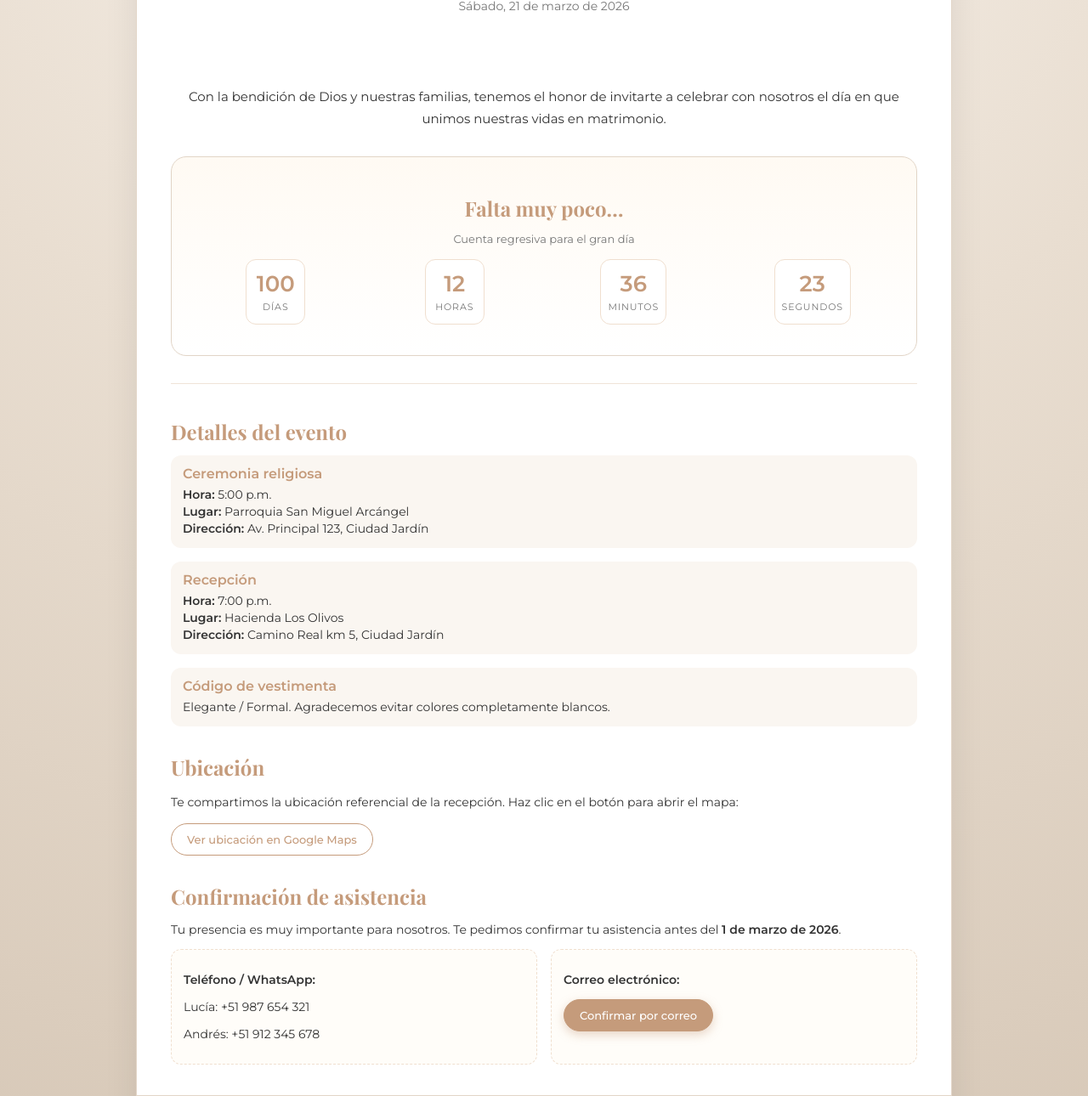
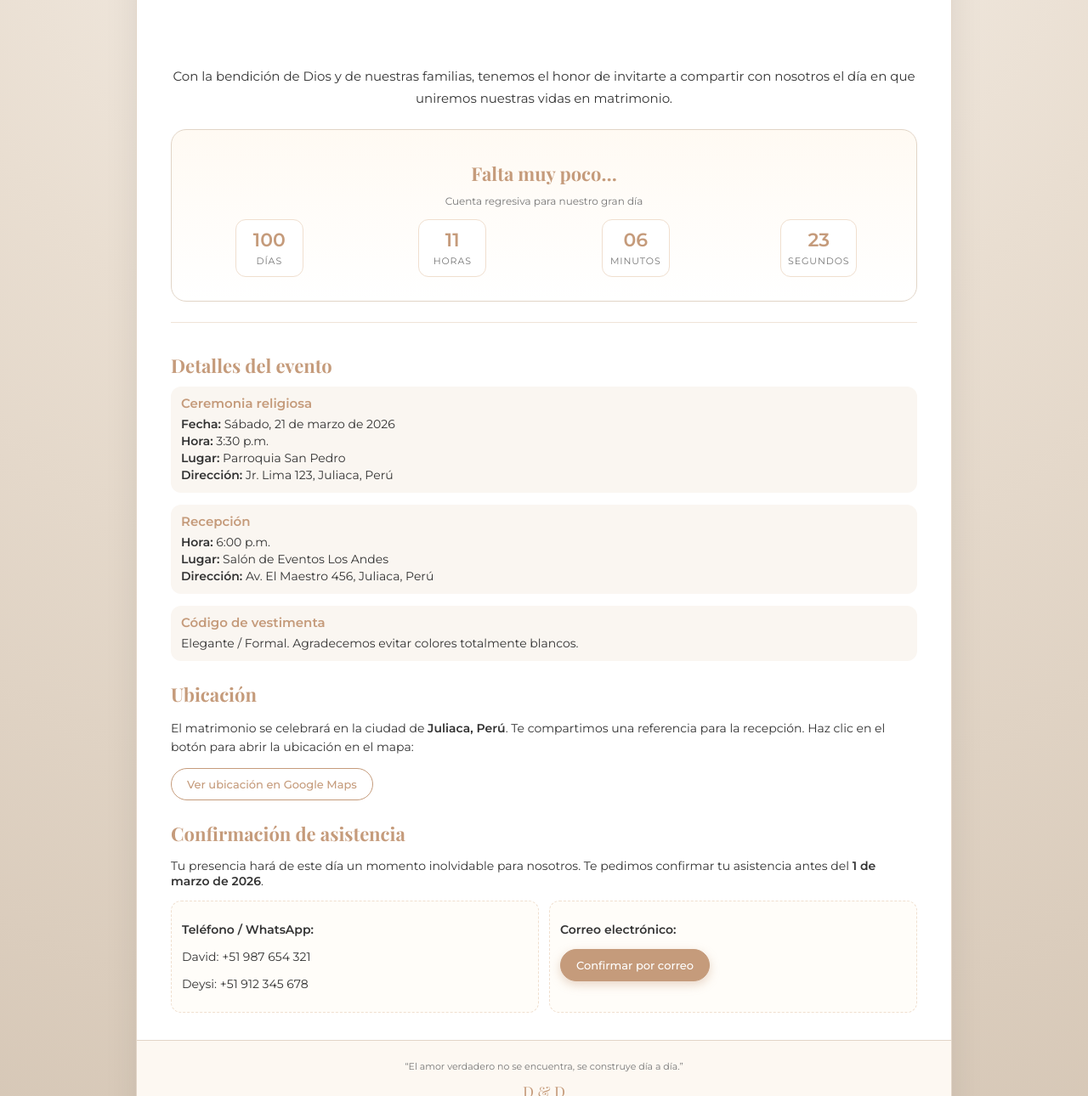
Before and after one commit to brayan2903/invitacion, a plain HTML site: page index.html in a window 1280 px wide. Shown: the part 308-1598 px from the top of the page at 85% size. Drawn offline with nearby package versions, Linux system fonts and the light colour scheme.

Commit message:
Add files via upload

```diff
--- a/css/style.css
+++ b/css/style.css
@@ -1,4 +1,4 @@
-/* Tipografías básicas */
+/* Tipografías y variables */
 :root {
   --font-title: "Playfair Display", serif;
   --font-body: "Montserrat", system-ui, -apple-system, BlinkMacSystemFont, sans-serif;
@@ -34,7 +34,7 @@ body {
   display: flex;
   align-items: center;
   justify-content: center;
-  padding: 24px;
+  padding: 16px;
   background: radial-gradient(circle at top, #f9f4ee 0, #e9ded1 45%, #d6c7b6 100%);
 }
 
@@ -47,19 +47,21 @@ body {
   box-shadow: var(--shadow-soft);
   overflow: hidden;
   border: 1px solid var(--color-border);
+  display: flex;
+  flex-direction: column;
 }
 
 /* HEADER */
 .card-header {
   text-align: center;
-  padding: 32px 24px 24px;
+  padding: 24px 16px 18px;
   position: relative;
 }
 
 .header-image-wrapper {
-  width: 140px;
-  height: 140px;
-  margin: 0 auto 16px;
+  width: 120px;
+  height: 120px;
+  margin: 0 auto 12px;
   border-radius: 50%;
   overflow: hidden;
   border: 4px solid var(--color-card-bg);
@@ -75,31 +77,31 @@ body {
 .small-text {
   letter-spacing: 0.2em;
   text-transform: uppercase;
-  font-size: 11px;
+  font-size: 10px;
   color: var(--color-text-soft);
-  margin: 8px 0;
+  margin: 6px 0;
 }
 
 .names {
   font-family: var(--font-title);
-  font-size: 32px;
+  font-size: 26px;
   margin: 4px 0;
   color: var(--color-accent);
 }
 
 .wedding-date {
-  font-size: 14px;
+  font-size: 13px;
   color: var(--color-text-soft);
 }
 
 /* Cuerpo de la tarjeta */
 .card-body {
-  padding: 24px 24px 32px;
+  padding: 20px 16px 24px;
 }
 
 /* Secciones */
 .section {
-  margin-bottom: 32px;
+  margin-bottom: 24px;
 }
 
 .section:last-of-type {
@@ -108,14 +110,14 @@ body {
 
 .section h2 {
   font-family: var(--font-title);
-  font-size: 22px;
-  margin-bottom: 12px;
+  font-size: 20px;
+  margin-bottom: 10px;
   color: var(--color-accent);
 }
 
 .section-intro {
   text-align: center;
-  font-size: 15px;
+  font-size: 14px;
   line-height: 1.7;
 }
 
@@ -123,31 +125,39 @@ body {
 .section-countdown {
   text-align: center;
   background: linear-gradient(to bottom, #fffaf3, #fff);
-  padding: 24px;
+  padding: 18px 12px;
   border-radius: 18px;
   border: 1px solid var(--color-border);
 }
 
 .countdown-subtitle {
-  margin: 0 0 16px;
-  font-size: 13px;
+  margin: 0 0 14px;
+  font-size: 12px;
   color: var(--color-text-soft);
 }
 
+/* GRID súper responsivo */
 .countdown-grid {
   display: grid;
-  grid-template-columns: repeat(4, minmax(70px, 1fr));
+  grid-template-columns: repeat(2, minmax(90px, 1fr));
   gap: 10px;
   justify-items: center;
-  margin-bottom: 12px;
+  margin-bottom: 10px;
+}
+
+/* Desde pantallas medianas para arriba, 4 columnas */
+@media (min-width: 600px) {
+  .countdown-grid {
+    grid-template-columns: repeat(4, minmax(80px, 1fr));
+  }
 }
 
 .countdown-item {
-  padding: 12px 8px;
+  padding: 10px 8px;
   border-radius: 12px;
   border: 1px solid var(--color-accent-soft);
   background: #ffffff;
-  min-width: 70px;
+  min-width: 80px;
 }
 
 .count-value {
@@ -165,7 +175,7 @@ body {
 }
 
 .countdown-message {
-  font-size: 13px;
+  font-size: 12px;
   color: var(--color-text-soft);
   margin: 0;
 }
@@ -173,36 +183,36 @@ body {
 /* DETALLES DEL EVENTO */
 .section-details {
   border-top: 1px solid #f0e4d8;
-  padding-top: 20px;
+  padding-top: 16px;
 }
 
 .detail-block {
-  margin-bottom: 16px;
-  padding: 12px 14px;
+  margin-bottom: 14px;
+  padding: 10px 12px;
   border-radius: 12px;
   background: #faf6f1;
 }
 
 .detail-block h3 {
   margin: 0 0 6px;
-  font-size: 16px;
+  font-size: 15px;
   color: var(--color-accent);
 }
 
 .detail-block p {
   margin: 2px 0;
-  font-size: 14px;
+  font-size: 13px;
 }
 
 /* UBICACIÓN */
 .section-location p {
-  font-size: 14px;
+  font-size: 13px;
   line-height: 1.6;
 }
 
 .map-placeholder {
   margin-top: 12px;
-  padding: 30px 16px;
+  padding: 26px 12px;
   text-align: center;
   border-radius: 16px;
   background: repeating-linear-gradient(
@@ -212,28 +222,35 @@ body {
     #f3e6d8 10px,
     #f3e6d8 20px
   );
-  font-size: 13px;
+  font-size: 12px;
   color: var(--color-text-soft);
 }
 
 /* RSVP */
 .section-rsvp p {
-  font-size: 14px;
+  font-size: 13px;
 }
 
 .rsvp-options {
   display: grid;
-  grid-template-columns: repeat(auto-fit, minmax(220px, 1fr));
-  gap: 16px;
-  margin-top: 12px;
+  grid-template-columns: 1fr;
+  gap: 12px;
+  margin-top: 10px;
+}
+
+/* En pantallas anchas, los bloques uno al lado del otro */
+@media (min-width: 640px) {
+  .rsvp-options {
+    grid-template-columns: repeat(2, minmax(220px, 1fr));
+  }
 }
 
 .rsvp-item {
-  padding: 12px 14px;
+  padding: 10px 12px;
   border-radius: 12px;
   border: 1px dashed var(--color-accent-soft);
   background: #fffdf9;
-  font-size: 14px;
+  font-size: 13px;
 }
 
 /* Botones */
@@ -247,6 +264,8 @@ body {
   border: 1px solid transparent;
   cursor: pointer;
   transition: transform 0.1s ease, box-shadow 0.1s ease, background 0.1s ease;
+  text-align: center;
+  white-space: nowrap;
 }
 
 .btn-primary {
@@ -275,9 +294,9 @@ body {
 /* FOOTER */
 .card-footer {
   border-top: 1px solid var(--color-border);
-  padding: 16px 24px 20px;
+  padding: 12px 16px 16px;
   text-align: center;
-  font-size: 12px;
+  font-size: 11px;
   color: var(--color-text-soft);
   background: #fdf8f2;
 }
@@ -289,29 +308,56 @@ body {
   color: var(--color-accent);
 }
 
-/* RESPONSIVE */
+/* Ajustes para pantallas muy pequeñas */
+@media (max-width: 360px) {
+  .names {
+    font-size: 22px;
+  }
+
+  .card-body {
+    padding: 16px 12px 20px;
+  }
+
+  .section h2 {
+    font-size: 18px;
+  }
+}
+
+/* Ajustes para pantallas medianas y grandes */
 @media (min-width: 768px) {
   .card-header {
-    padding: 36px 32px 24px;
+    padding: 32px 32px 24px;
+  }
+
+  .header-image-wrapper {
+    width: 140px;
+    height: 140px;
+    margin-bottom: 16px;
   }
 
   .names {
-    font-size: 40px;
+    font-size: 36px;
+  }
+
+  .wedding-date {
+    font-size: 14px;
   }
 
   .card-body {
-    padding: 32px 40px 36px;
+    padding: 28px 40px 32px;
   }
 
   .section h2 {
-    font-size: 24px;
+    font-size: 22px;
   }
 
-  .countdown-grid {
-    gap: 14px;
+  .section-intro {
+    font-size: 15px;
   }
 
-  .count-value {
-    font-size: 26px;
+  .detail-block p,
+  .section-location p,
+  .section-rsvp p {
+    font-size: 14px;
   }
 }
--- a/index.html
+++ b/index.html
@@ -2,7 +2,7 @@
 <html lang="es">
 <head>
   <meta charset="UTF-8" />
-  <title>Invitación de Matrimonio - Lucía & Andrés</title>
+  <title>Invitación de Matrimonio - David & Deysi</title>
   <meta name="viewport" content="width=device-width, initial-scale=1.0" />
   <!-- Fuente opcional de Google Fonts -->
   <link rel="preconnect" href="https://fonts.googleapis.com" />
@@ -21,23 +21,24 @@
           <img src="img/imagen.png" alt="Foto de los novios" class="header-image" />
         </div>
         <p class="small-text">Nos casamos</p>
-        <h1 class="names">Lucía &amp; Andrés</h1>
-        <p class="wedding-date">Sábado, 21 de marzo de 2026</p>
+        <h1 class="names">David &amp; Deysi</h1>
+        <p class="wedding-date">Sábado, 21 de marzo de 2026 · Juliaca, Perú</p>
       </header>
 
       <main class="card-body">
         <!-- INTRO -->
         <section id="intro" class="section section-intro">
           <p>
-            Con la bendición de Dios y nuestras familias, tenemos el honor de invitarte
-            a celebrar con nosotros el día en que unimos nuestras vidas en matrimonio.
+            Con la bendición de Dios y de nuestras familias,
+            tenemos el honor de invitarte a compartir con nosotros el día
+            en que uniremos nuestras vidas en matrimonio.
           </p>
         </section>
 
         <!-- COUNTDOWN -->
         <section id="countdown" class="section section-countdown">
           <h2>Falta muy poco…</h2>
-          <p class="countdown-subtitle">Cuenta regresiva para el gran día</p>
+          <p class="countdown-subtitle">Cuenta regresiva para nuestro gran día</p>
 
           <div class="countdown-grid">
             <div class="countdown-item">
@@ -67,21 +68,22 @@
 
           <div class="detail-block">
             <h3>Ceremonia religiosa</h3>
-            <p><strong>Hora:</strong> 5:00 p.m.</p>
-            <p><strong>Lugar:</strong> Parroquia San Miguel Arcángel</p>
-            <p><strong>Dirección:</strong> Av. Principal 123, Ciudad Jardín</p>
+            <p><strong>Fecha:</strong> Sábado, 21 de marzo de 2026</p>
+            <p><strong>Hora:</strong> 3:30 p.m.</p>
+            <p><strong>Lugar:</strong> Parroquia San Pedro</p>
+            <p><strong>Dirección:</strong> Jr. Lima 123, Juliaca, Perú</p>
           </div>
 
           <div class="detail-block">
             <h3>Recepción</h3>
-            <p><strong>Hora:</strong> 7:00 p.m.</p>
-            <p><strong>Lugar:</strong> Hacienda Los Olivos</p>
-            <p><strong>Dirección:</strong> Camino Real km 5, Ciudad Jardín</p>
+            <p><strong>Hora:</strong> 6:00 p.m.</p>
+            <p><strong>Lugar:</strong> Salón de Eventos Los Andes</p>
+            <p><strong>Dirección:</strong> Av. El Maestro 456, Juliaca, Perú</p>
           </div>
 
           <div class="detail-block">
             <h3>Código de vestimenta</h3>
-            <p>Elegante / Formal. Agradecemos evitar colores completamente blancos.</p>
+            <p>Elegante / Formal. Agradecemos evitar colores totalmente blancos.</p>
           </div>
         </section>
 
@@ -89,12 +91,13 @@
         <section id="location" class="section section-location">
           <h2>Ubicación</h2>
           <p>
-            Te compartimos la ubicación referencial de la recepción.
-            Haz clic en el botón para abrir el mapa:
+            El matrimonio se celebrará en la ciudad de <strong>Juliaca, Perú</strong>.
+            Te compartimos una referencia para la recepción.
+            Haz clic en el botón para abrir la ubicación en el mapa:
           </p>
 
           <a
-            href="https://www.google.com/maps"
+            href="https://www.google.com/maps/search/Sal%C3%B3n+de+Eventos+Los+Andes+Juliaca+Peru"
             target="_blank"
             rel="noopener noreferrer"
             class="btn btn-outline"
@@ -102,9 +105,10 @@
             Ver ubicación en Google Maps
           </a>
 
-          <!-- Aquí podrías incrustar un iframe de Google Maps si quisieras
+          <!-- Puedes reemplazar más adelante con un iframe de Google Maps si quieres -->
+          <!--
           <div class="map-placeholder">
-            Mapa de la ubicación
+            Aquí puede ir el mapa de la ubicación.
           </div>
           -->
         </section>
@@ -113,21 +117,21 @@
         <section id="rsvp" class="section section-rsvp">
           <h2>Confirmación de asistencia</h2>
           <p>
-            Tu presencia es muy importante para nosotros.
+            Tu presencia hará de este día un momento inolvidable para nosotros.
             Te pedimos confirmar tu asistencia antes del <strong>1 de marzo de 2026</strong>.
           </p>
 
           <div class="rsvp-options">
             <div class="rsvp-item">
               <p><strong>Teléfono / WhatsApp:</strong></p>
-              <p>Lucía: +51 987 654 321</p>
-              <p>Andrés: +51 912 345 678</p>
+              <p>David: +51 987 654 321</p>
+              <p>Deysi: +51 912 345 678</p>
             </div>
 
             <div class="rsvp-item">
               <p><strong>Correo electrónico:</strong></p>
               <a
-                href="mailto:confirmacion@boda-luyandres.com?subject=Confirmación%20de%20asistencia"
+                href="mailto:confirmacion@boda-david-deysi.com?subject=Confirmaci%C3%B3n%20de%20asistencia"
                 class="btn btn-primary"
               >
                 Confirmar por correo
@@ -139,9 +143,9 @@
 
       <footer class="card-footer">
         <p>
-          “El amor no consiste en mirarse el uno al otro, sino en mirar juntos en la misma dirección.”
+          “El amor verdadero no se encuentra, se construye día a día.”
         </p>
-        <p class="initials">L &amp; A</p>
+        <p class="initials">D &amp; D</p>
       </footer>
     </div>
   </div>
--- a/js/countdown.js
+++ b/js/countdown.js
@@ -1,5 +1,5 @@
-// Fecha objetivo: 21 de marzo de 2026, 17:00 (5:00 p.m.)
-const weddingDate = new Date("2026-03-21T17:00:00");
+// Fecha objetivo: 21 de marzo de 2026, 15:30 (3:30 p.m. hora de la ceremonia)
+const weddingDate = new Date("2026-03-21T15:30:00");
 
 // Elementos del DOM
 const daysEl = document.getElementById("days");
@@ -8,6 +8,8 @@ const minutesEl = document.getElementById("minutes");
 const secondsEl = document.getElementById("seconds");
 const messageEl = document.getElementById("countdown-message");
 
+let intervalId = null;
+
 function updateCountdown() {
   const now = new Date();
   const diff = weddingDate.getTime() - now.getTime();
@@ -15,12 +17,13 @@ function updateCountdown() {
   if (diff <= 0) {
     // Si ya es el gran día o pasó la hora
     daysEl.textContent = "0";
-    hoursEl.textContent = "0";
-    minutesEl.textContent = "0";
-    secondsEl.textContent = "0";
+    hoursEl.textContent = "00";
+    minutesEl.textContent = "00";
+    secondsEl.textContent = "00";
 
-    messageEl.textContent = "¡Hoy es el gran día! Gracias por ser parte de este momento tan especial.";
-    clearInterval(intervalId);
+    messageEl.textContent =
+      "¡Hoy es el gran día! Gracias por acompañarnos en este momento tan especial.";
+    if (intervalId) clearInterval(intervalId);
     return;
   }
 
@@ -36,9 +39,9 @@ function updateCountdown() {
   minutesEl.textContent = String(minutes).padStart(2, "0");
   secondsEl.textContent = String(seconds).padStart(2, "0");
 
-  // Mensaje dinámico opcional
+  // Mensaje dinámico
   if (days <= 7 && days > 1) {
-    messageEl.textContent = "¡Faltan solo " + days + " días para la boda!";
+    messageEl.textContent = "¡Faltan solo " + days + " días para nuestra boda!";
   } else if (days === 1) {
     messageEl.textContent = "¡Mañana es el gran día!";
   } else if (days === 0) {
@@ -51,4 +54,4 @@ function updateCountdown() {
 // Actualizamos inmediatamente al cargar
 updateCountdown();
 // Y luego cada segundo
-const intervalId = setInterval(updateCountdown, 1000);
+intervalId = setInterval(updateCountdown, 1000);
```
